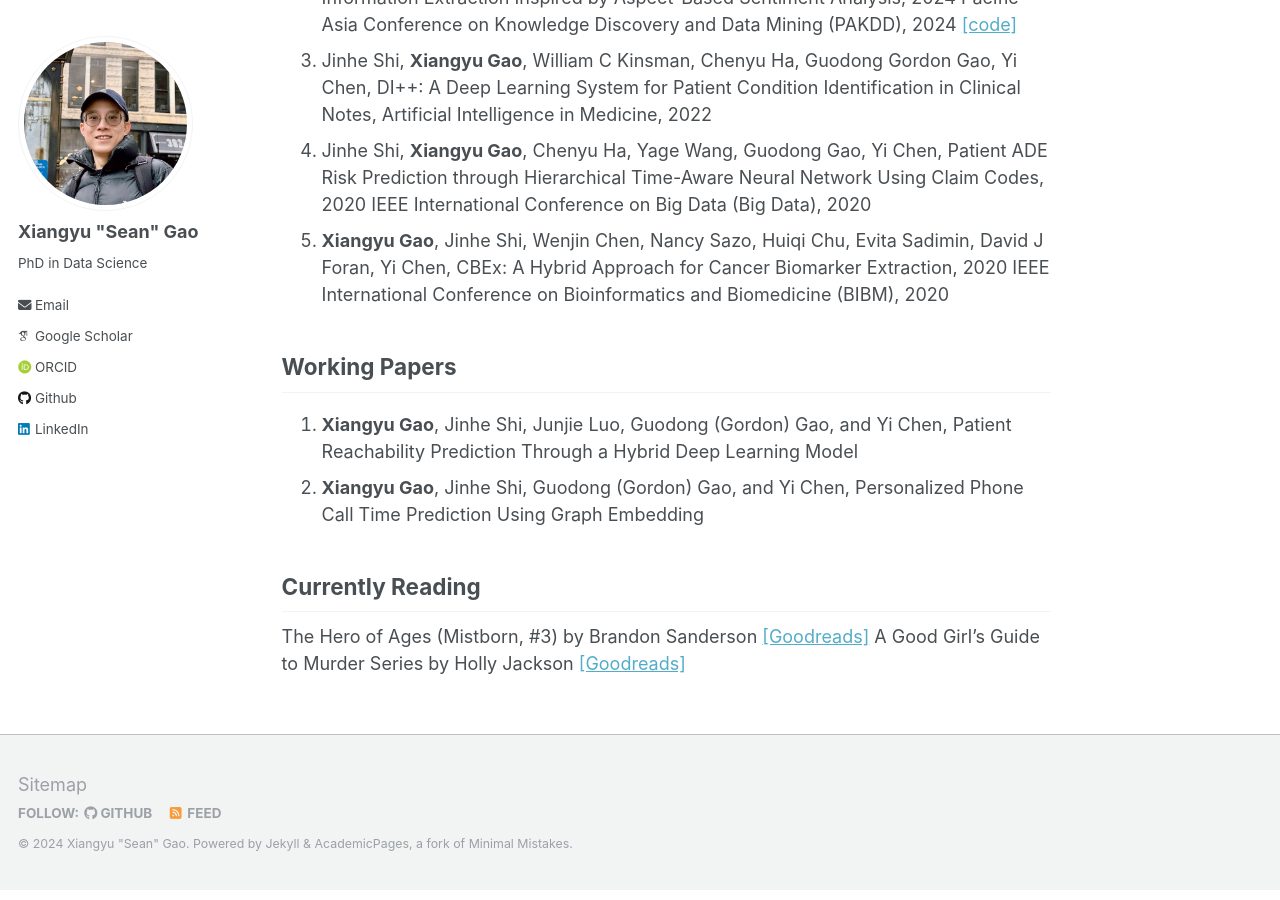
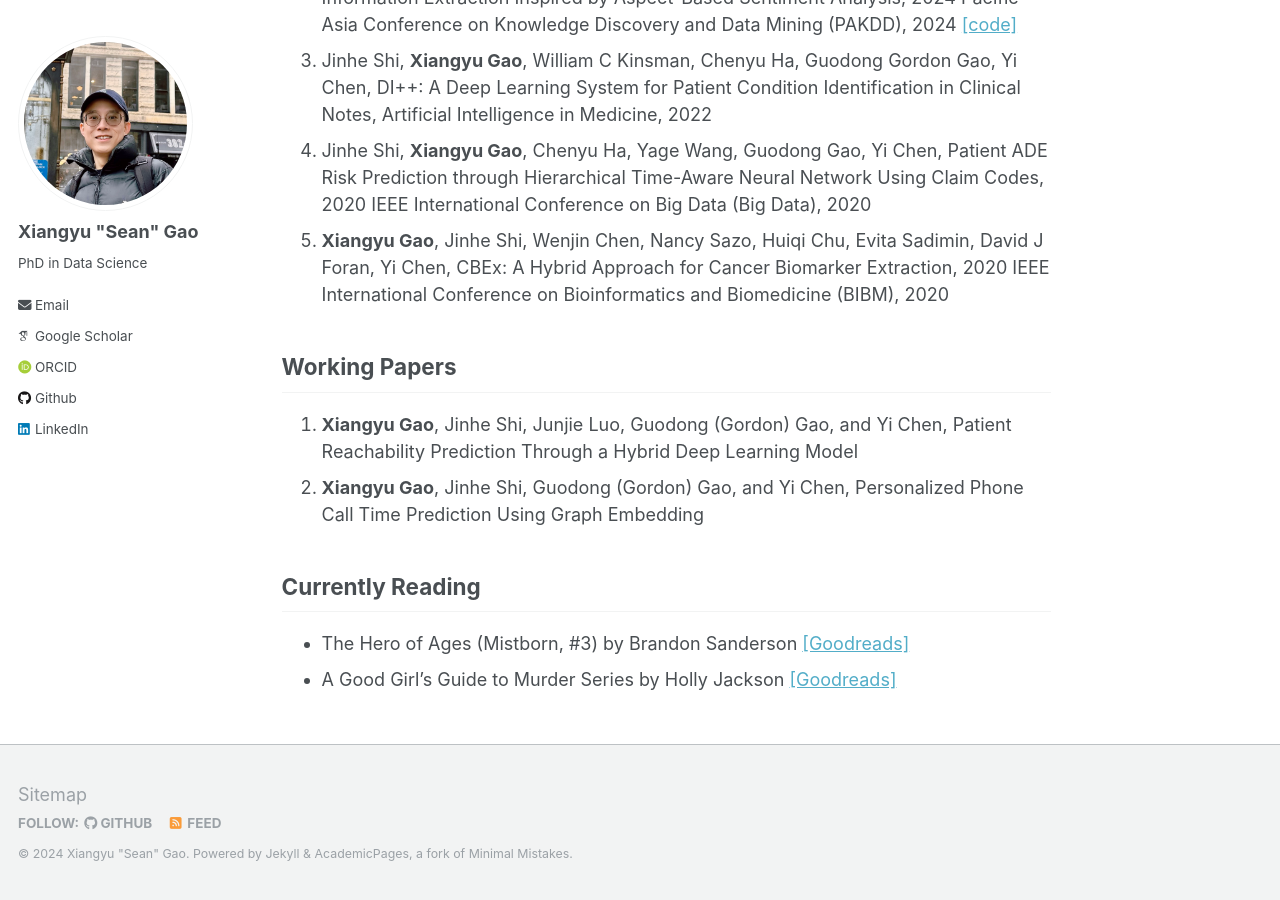
Before and after one commit to xga0/xga0.github.io, a Jekyll site: the page built from _pages/about.md, in a window 1280 px wide and 900 px high, scrolled down 1969 px. Built offline with Jekyll 4.4.1, drawn with Linux system fonts in a browser that asks for light colours; some web fonts are replaced.

```diff
--- a/_pages/about.md
+++ b/_pages/about.md
@@ -56,5 +56,5 @@ Working Papers
 
 Currently Reading
 ------
-The Hero of Ages (Mistborn, #3) by Brandon Sanderson [[Goodreads]](https://www.goodreads.com/book/show/2767793-the-hero-of-ages)
-A Good Girl's Guide to Murder Series by Holly Jackson [[Goodreads]](https://www.goodreads.com/series/270081-a-good-girl-s-guide-to-murder)
+- The Hero of Ages (Mistborn, #3) by Brandon Sanderson [[Goodreads]](https://www.goodreads.com/book/show/2767793-the-hero-of-ages)
+- A Good Girl's Guide to Murder Series by Holly Jackson [[Goodreads]](https://www.goodreads.com/series/270081-a-good-girl-s-guide-to-murder)
```
